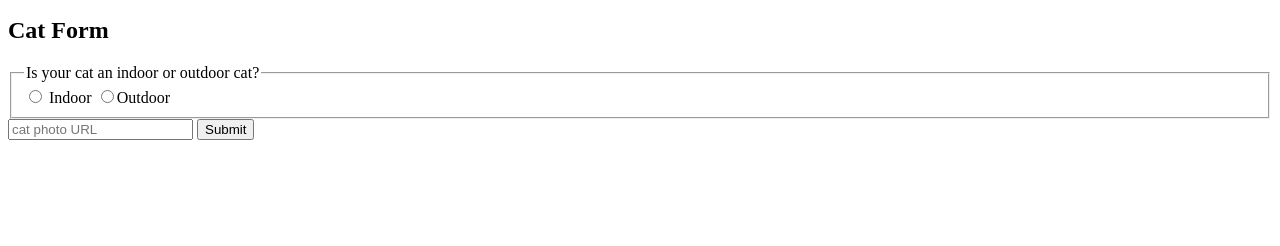
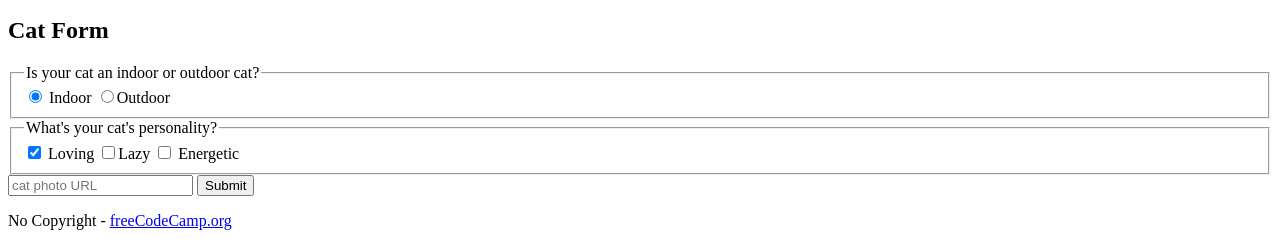
Before and after one commit to jeffvital/Cat-Photo-App, a plain HTML site: page index.html in a window 1280 px wide. Shown: the part 1419-1665 px from the top of the page. Before the commit the page ends 1567 px from the top, so only its background shows below. Drawn offline with Linux system fonts and the light colour scheme.

```diff
--- a/index.html
+++ b/index.html
@@ -64,6 +64,7 @@
                 name="indoor-outdoor"
                 type="radio"
                 value="indoor"
+                checked
               />
               Indoor</label
             >
@@ -76,6 +77,30 @@
               />Outdoor</label
             >
           </fieldset>
+          <fieldset>
+            <legend>What's your cat's personality?</legend>
+            <input
+              name="personality"
+              id="loving"
+              type="checkbox"
+              value="loving"
+              checked
+            />
+            <label for="loving">Loving</label>
+            <input
+              id="lazy"
+              name="personality"
+              value="personality"
+              type="checkbox"
+            /><label for="lazy">Lazy</label>
+            <input
+              id="energetic"
+              name="personality"
+              value="energetic"
+              type="checkbox"
+            />
+            <label for="energetic">Energetic</label>
+          </fieldset>
           <input
             type="text"
             name="catphotourl"
@@ -86,5 +111,11 @@
         </form>
       </section>
     </main>
+    <footer>
+      <p>
+        No Copyright -
+        <a href="https://www.freecodecamp.org"> freeCodeCamp.org</a>
+      </p>
+    </footer>
   </body>
 </html>
```
